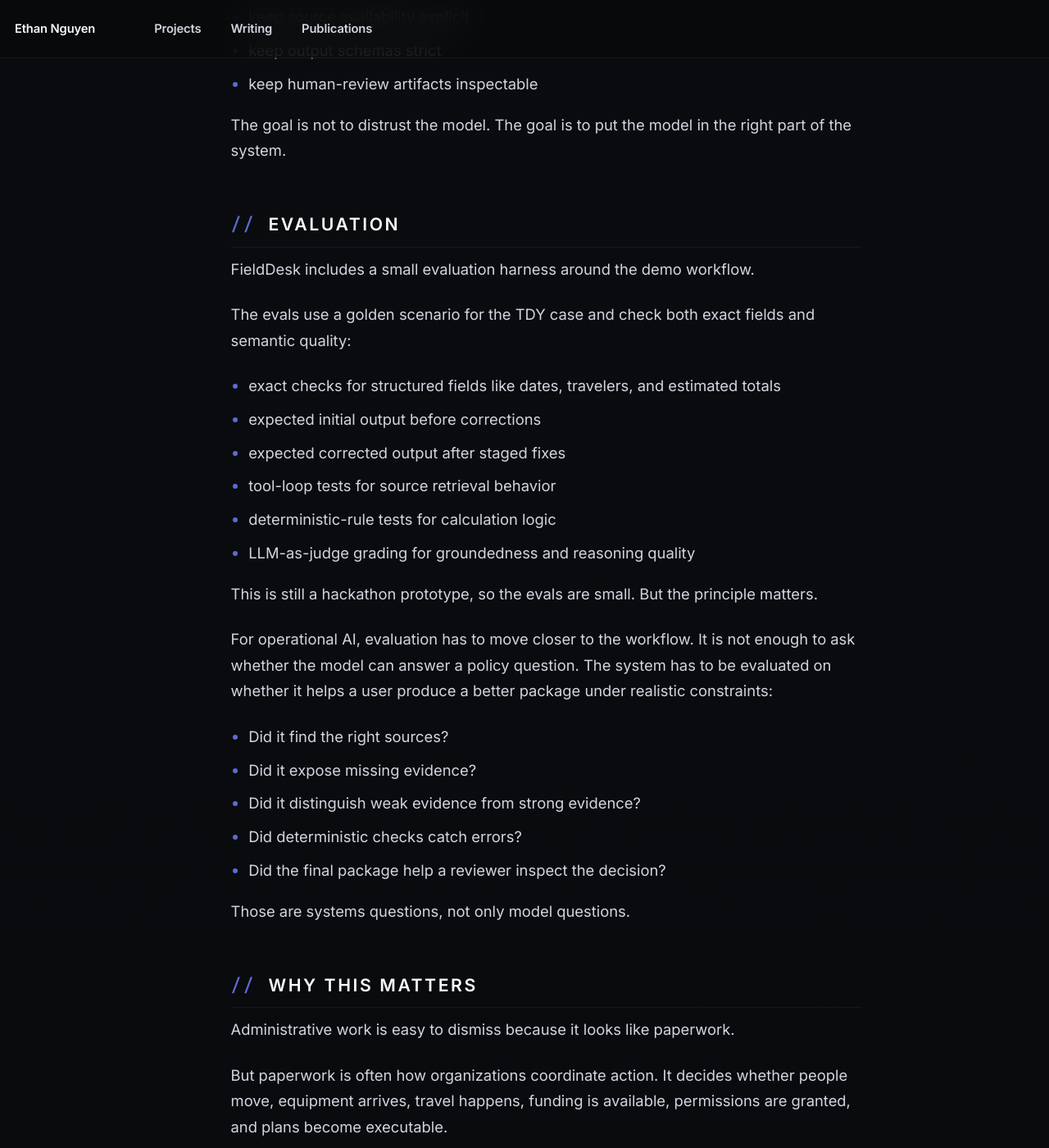
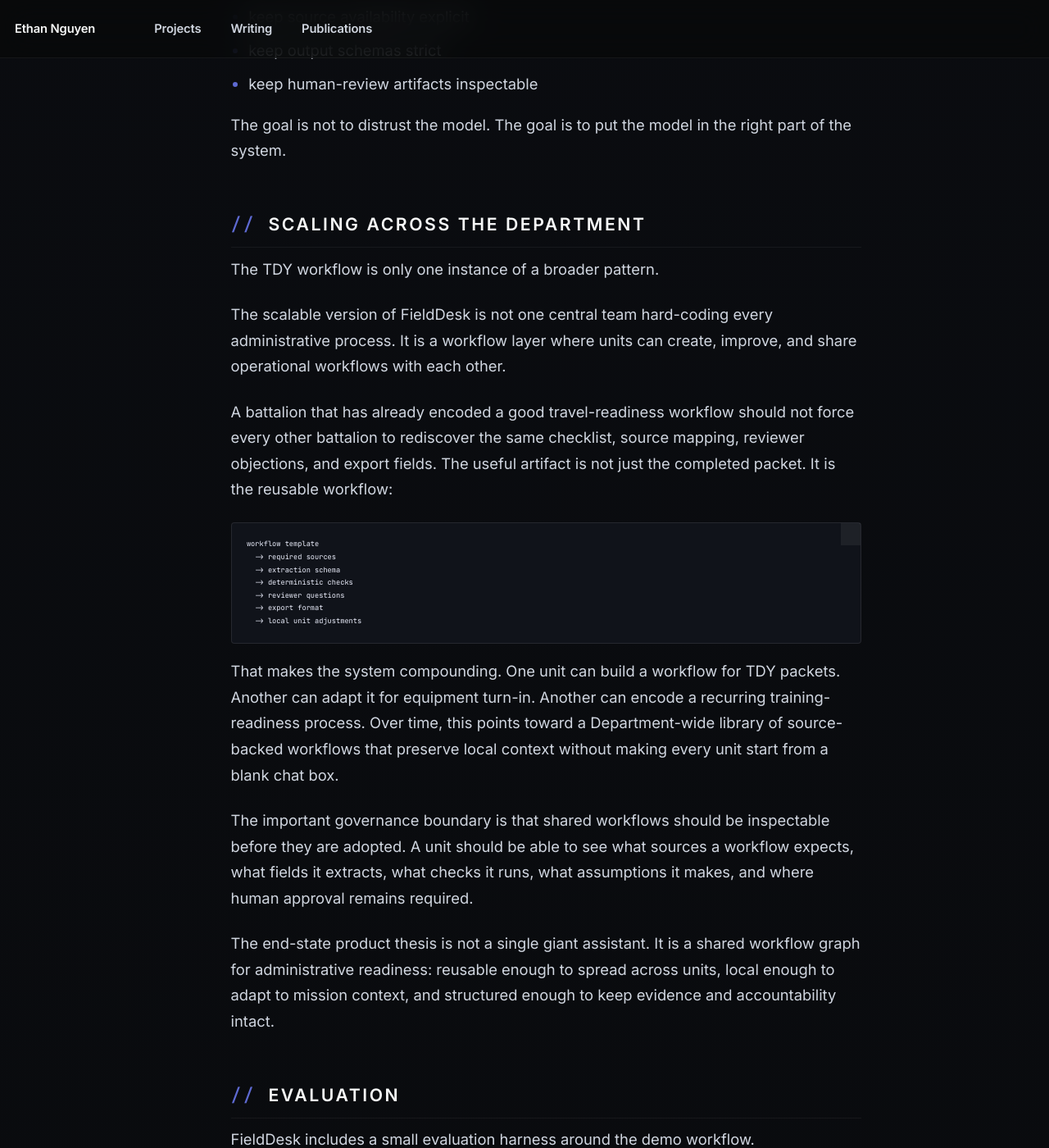
Before and after one commit to EthanHNguyen/ethanhnguyen.github.io, a Jekyll site: the page built from _posts/2026-04-30-fielddesk-administrative-readiness.md, in a window 1280 px wide and 1400 px high, scrolled down 7376 px. Shown: the whole window at 82% size. Built offline with Jekyll 4.4.1, drawn with Linux system fonts in a browser that asks for light colours; some of the changed text lies outside the part shown.

Commit message:
Add FieldDesk Department-wide scaling thesis

````diff
--- a/_posts/2026-04-30-fielddesk-administrative-readiness.md
+++ b/_posts/2026-04-30-fielddesk-administrative-readiness.md
@@ -166,6 +166,30 @@ That pattern generalizes:
 
 The goal is not to distrust the model. The goal is to put the model in the right part of the system.
 
+## Scaling across the Department
+
+The TDY workflow is only one instance of a broader pattern.
+
+The scalable version of FieldDesk is not one central team hard-coding every administrative process. It is a workflow layer where units can create, improve, and share operational workflows with each other.
+
+A battalion that has already encoded a good travel-readiness workflow should not force every other battalion to rediscover the same checklist, source mapping, reviewer objections, and export fields. The useful artifact is not just the completed packet. It is the reusable workflow:
+
+```text
+workflow template
+  -> required sources
+  -> extraction schema
+  -> deterministic checks
+  -> reviewer questions
+  -> export format
+  -> local unit adjustments
+```
+
+That makes the system compounding. One unit can build a workflow for TDY packets. Another can adapt it for equipment turn-in. Another can encode a recurring training-readiness process. Over time, this points toward a Department-wide library of source-backed workflows that preserve local context without making every unit start from a blank chat box.
+
+The important governance boundary is that shared workflows should be inspectable before they are adopted. A unit should be able to see what sources a workflow expects, what fields it extracts, what checks it runs, what assumptions it makes, and where human approval remains required.
+
+The end-state product thesis is not a single giant assistant. It is a shared workflow graph for administrative readiness: reusable enough to spread across units, local enough to adapt to mission context, and structured enough to keep evidence and accountability intact.
+
 ## Evaluation
 
 FieldDesk includes a small evaluation harness around the demo workflow.
@@ -216,7 +240,7 @@ human-reviewable packages
 
 FieldDesk is a hackathon prototype, not a production military system.
 
-The public repository uses synthetic demo data only. It contains no real personnel information, credentials, operational records, or government output. The connectors are mocked to show the workflow pattern without requiring access to live enterprise systems.
+The public repository uses synthetic demo data only. It does not include personal records, credentials, operational records, or government output. The connectors are mocked to show the workflow pattern without requiring access to production systems.
 
 That constraint is intentional. The public demo is meant to make the product shape inspectable:
 
````
